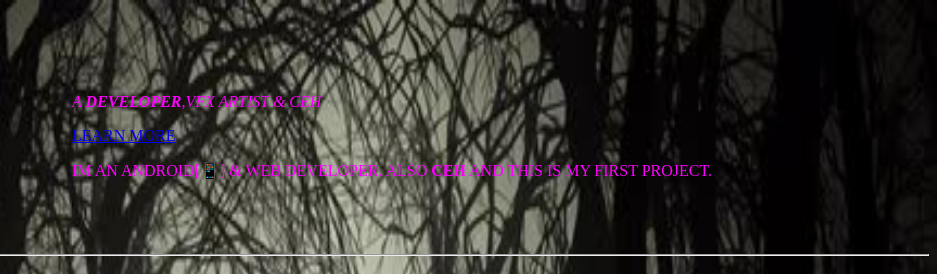
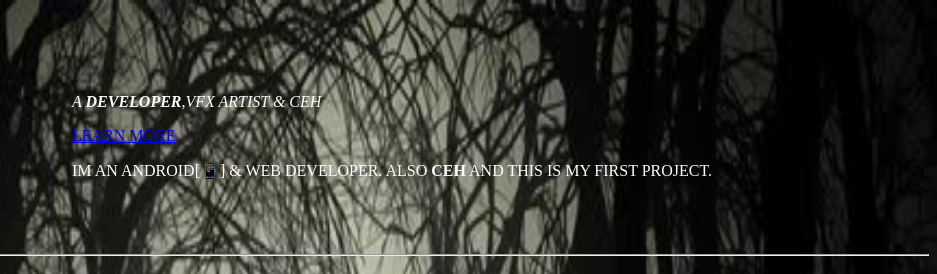
Before and after one commit to utkarsh820/BABA-JI-KI-BOOTY, a plain HTML site: page index.html in a window 1280 px wide. Shown: the top 274 px of the page, 343-1280 px from the left. Drawn offline with Linux system fonts and the light colour scheme.

Commit message:
Update index.html

```diff
--- a/index.html
+++ b/index.html
@@ -13,7 +13,7 @@ width="2" height="0">
   <table>
     <tr>
       <td><img src="https://www.cyberark.com/wp-content/uploads/2019/11/Developer.jpg" width="70%" alt="description"></td>
-      <td>  <P> <font color="magenta">
+      <td>  <P> <font color="white">
           <I>A <STRONG>DEVELOPER</STRONG>,VFX ARTIST & CEH </I>
         <p>
           <a href="https://en.wikipedia.org/wiki/Web_development">LEARN MORE</a>
```
